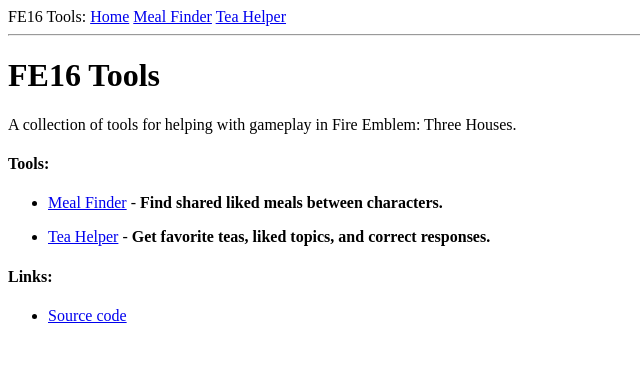
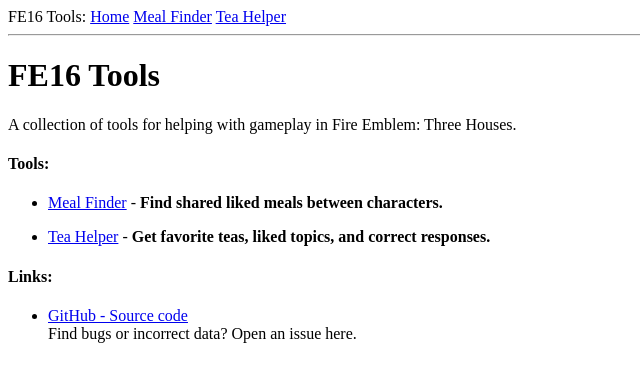
Before and after one commit to brufinus/fe16-tools, a Flask app: page / in a window 1280 px wide. Shown: the top 382 px of the page, without its empty margins (0-640 px from the left). Run offline with Flask 3, Linux system fonts and the light colour scheme.

Commit message:
add github info

```diff
--- a/app/templates/index.html
+++ b/app/templates/index.html
@@ -15,7 +15,9 @@
     <div>
         <h4>Links:</h4>
         <ul>
-            <li><a href="https://github.com/brufinus/fe16-tools" target="_blank" rel="noopener noreferrer">Source code</a></li>
+            <li><a href="https://github.com/brufinus/fe16-tools" target="_blank" rel="noopener noreferrer">GitHub - Source code</a>
+                <br>Find bugs or incorrect data? Open an issue here.
+            </li>
         </ul>
     </div>
 {% endblock %}
```
